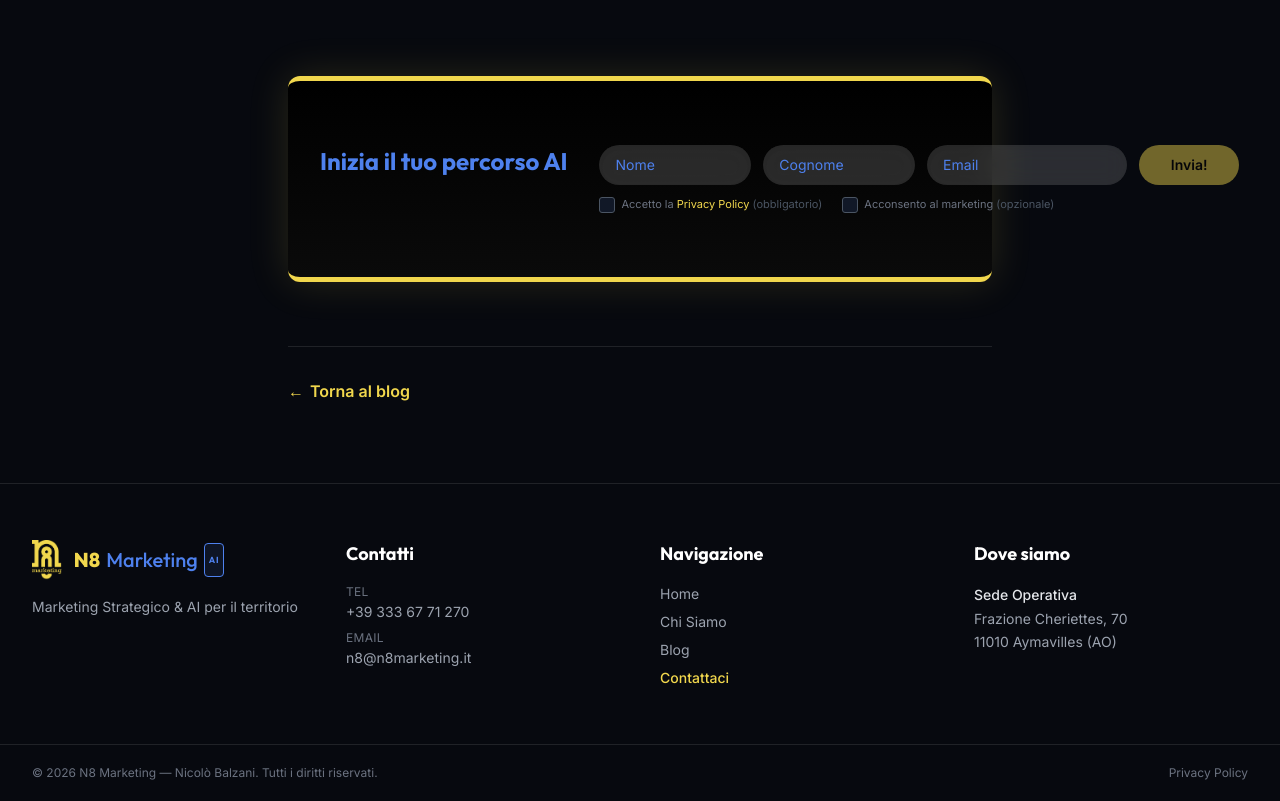
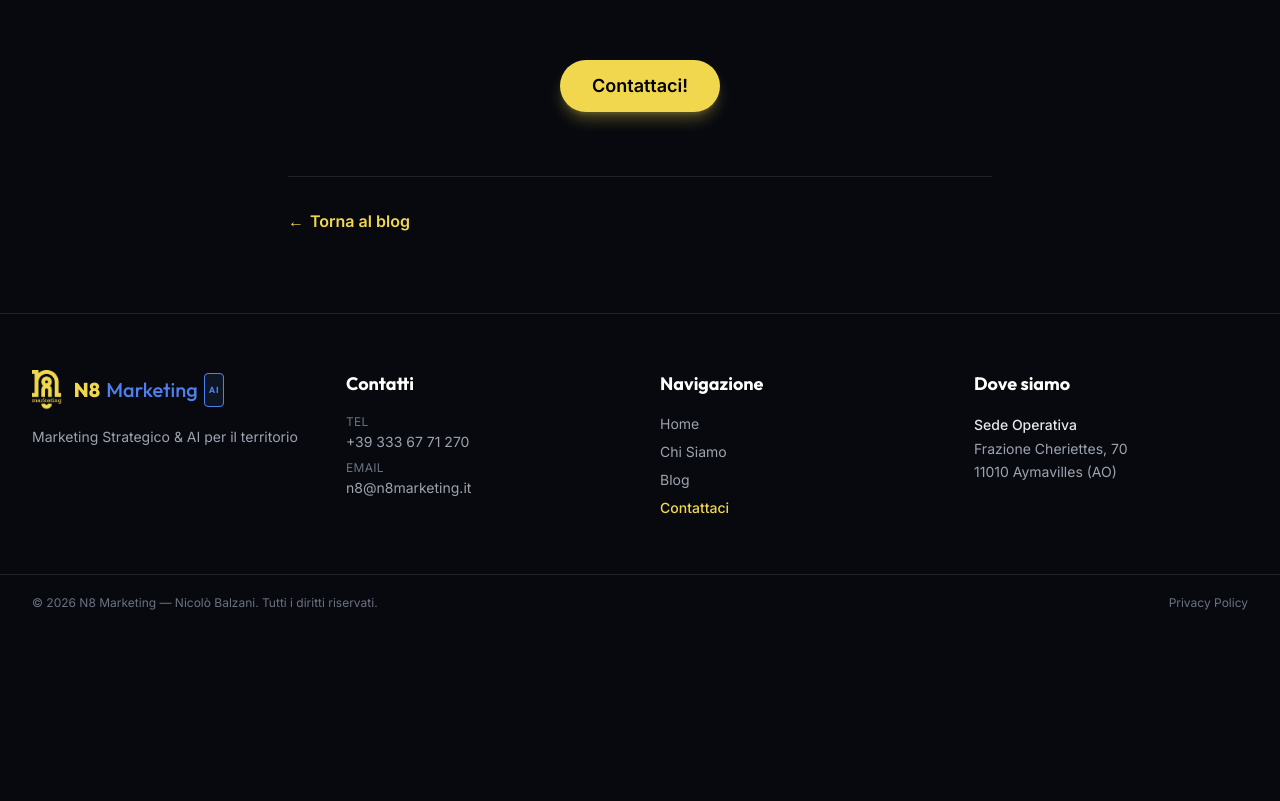
Before and after one commit to NicoDavN8/n8marketing-2026, a Jekyll site: the page built from _posts/2026-04-20-riflessioni-digitali.md, in a window 1280 px wide and 1400 px high, scrolled down 1552 px, cut to the strip 599-1400 px from the top of the window. Built offline with Jekyll 4.4.1, drawn with Linux system fonts in a browser that asks for light colours; nearby versions of some CDN libraries; after the commit the page ends 2782 px from its top, so only the background shows below that.

Commit message:
Refactor: Sostituito form Jotform con pulsante CTA nei post
- Rimosso completamente il form di Jotform da _layouts/post.html
- Rimosso style CSS per checkbox (.jf-check)
- Rimosso script di gestione della privacy checkbox
- Aggiunto pulsante 'Contattaci!' stilizzato in giallo
- Pulsante rimanda alla homepage (#contatti) dove risiede il form
- Design coerente con il resto del sito

Co-Authored-By: Claude Haiku 4.5 <noreply@anthropic.com>

```diff
--- a/_layouts/post.html
+++ b/_layouts/post.html
@@ -89,74 +89,12 @@ layout: null
                 {{ content }}
             </div>
 
-            <!-- Contact Form — JotForm POST custom design -->
-            <style>
-                .jf-check { display:none; }
-                .jf-check + span {
-                    display:inline-flex; align-items:center; justify-content:center;
-                    width:16px; height:16px; min-width:16px;
-                    border:1.5px solid #4b5563; border-radius:3px;
-                    background:#111827; cursor:pointer; transition:border-color .2s;
-                }
-                .jf-check:checked + span { border-color:#f1d74d; }
-                .jf-check:checked + span::after {
-                    content:''; display:block; width:9px; height:5px;
-                    border-left:2px solid #f1d74d; border-bottom:2px solid #f1d74d;
-                    transform:rotate(-45deg) translateY(-1px);
-                }
-                #jf-submit:disabled { opacity:.45; cursor:not-allowed; box-shadow:none; }
-            </style>
-
-            <section class="mt-20 mb-8 py-16 bg-gradient-to-b from-black to-[#0a0a0a] border-y-[5px] border-solid border-[#f1d74d] shadow-[0_0_40px_rgba(241,215,77,0.15)] rounded-xl">
-                <div class="max-w-3xl mx-auto px-4 sm:px-6 lg:px-8">
-                    <div class="flex flex-col lg:flex-row items-start gap-5 lg:gap-8 justify-between">
-                        <h3 class="font-heading text-xl lg:text-2xl font-bold text-[#4e81ee] shrink-0 whitespace-nowrap">Inizia il tuo percorso AI</h3>
-
-                        <form method="POST"
-                              action="https://submit.jotform.com/submit/261063490141044"
-                              onsubmit="setTimeout(function(){ window.location.href='{{ site.baseurl }}/grazie.html'; }, 1500);"
-                              class="flex flex-col gap-2 w-full flex-grow">
-
-                            <input type="hidden" name="formID" value="261063490141044">
-
-                            <!-- Unica riga: Nome · Cognome · Email · Invia! -->
-                            <div class="flex flex-col md:flex-row gap-3 items-stretch md:items-center">
-                                <input type="text"  name="q5_nome[first]" required placeholder="Nome"
-                                       class="flex-1 min-w-0 px-4 py-2.5 bg-white/15 border-none text-[#4e81ee] placeholder-[#4e81ee] focus:ring-2 focus:outline-none focus:ring-[#4e81ee] transition rounded-full text-sm shadow-inner backdrop-blur-md">
-                                <input type="text"  name="q5_nome[last]"  required placeholder="Cognome"
-                                       class="flex-1 min-w-0 px-4 py-2.5 bg-white/15 border-none text-[#4e81ee] placeholder-[#4e81ee] focus:ring-2 focus:outline-none focus:ring-[#4e81ee] transition rounded-full text-sm shadow-inner backdrop-blur-md">
-                                <input type="email" name="q6_email"        required placeholder="Email"
-                                       class="flex-[1.4] min-w-0 px-4 py-2.5 bg-white/15 border-none text-[#4e81ee] placeholder-[#4e81ee] focus:ring-2 focus:outline-none focus:ring-[#4e81ee] transition rounded-full text-sm shadow-inner backdrop-blur-md">
-                                <button type="submit" id="jf-submit" disabled
-                                        class="shrink-0 px-8 py-2.5 rounded-full bg-[#f1d74d] text-black font-bold text-sm hover:bg-yellow-400 transition whitespace-nowrap shadow-[0_0_16px_rgba(241,215,77,0.5)] hover:shadow-[0_0_28px_rgba(241,215,77,0.7)]">
-                                    Invia!
-                                </button>
-                            </div>
-
-                            <!-- GDPR — sotto la riga, testo piccolo -->
-                            <div class="flex flex-col sm:flex-row gap-x-5 gap-y-1.5 pt-1">
-                                <label class="flex items-center gap-1.5 cursor-pointer">
-                                    <input type="checkbox" id="jf-privacy" name="q7_privacy" value="1" class="jf-check" required>
-                                    <span></span>
-                                    <span class="text-gray-500 text-[11px] leading-tight">Accetto la <a href="{{ site.baseurl }}/privacy-policy.html" class="text-[#f1d74d] hover:underline" target="_blank">Privacy Policy</a> <span class="text-gray-600">(obbligatorio)</span></span>
-                                </label>
-                                <label class="flex items-center gap-1.5 cursor-pointer">
-                                    <input type="checkbox" name="q8_marketing" value="1" class="jf-check">
-                                    <span></span>
-                                    <span class="text-gray-500 text-[11px] leading-tight">Acconsento al marketing <span class="text-gray-600">(opzionale)</span></span>
-                                </label>
-                            </div>
-                        </form>
-                    </div>
-                </div>
-            </section>
-            <script>
-            (function () {
-                var cb  = document.getElementById('jf-privacy');
-                var btn = document.getElementById('jf-submit');
-                cb.addEventListener('change', function () { btn.disabled = !cb.checked; });
-            })();
-            </script>
+            <!-- CTA Button for Contact Form -->
+            <div class="mt-16 text-center">
+                <a href="{{ site.baseurl }}/index.html#contatti" class="inline-block bg-[#f1d74d] text-black px-8 py-3 rounded-full font-bold text-lg hover:bg-yellow-400 transition shadow-lg shadow-[#f1d74d]/30 hover:shadow-[#f1d74d]/50">
+                    Contattaci!
+                </a>
+            </div>
 
             <footer class="mt-16 pt-8 border-t border-white/10">
                 <a href="{{ site.baseurl }}/blog.html" class="inline-flex items-center gap-1.5 text-[#f1d74d] font-semibold hover:gap-3 transition-all duration-200">
```
